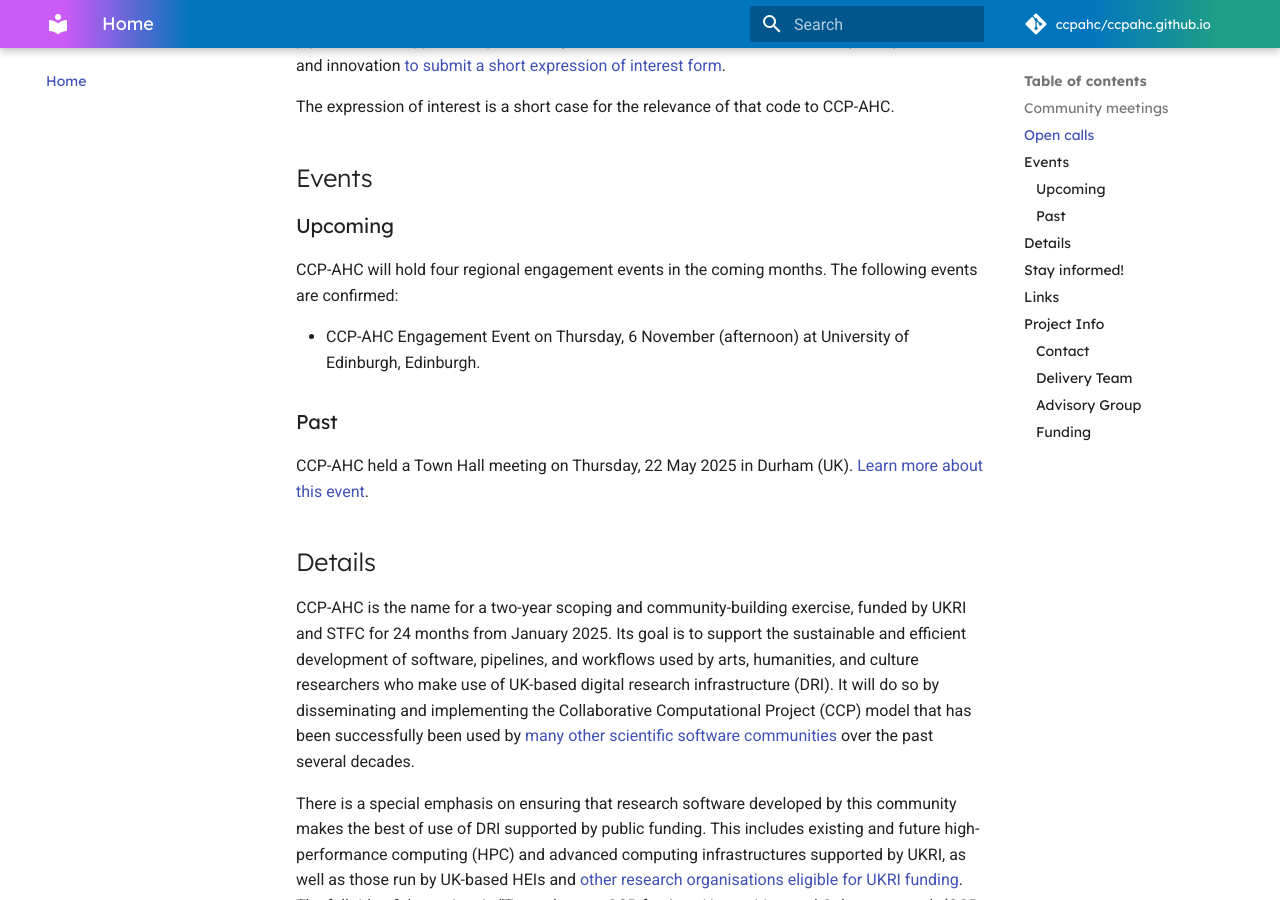
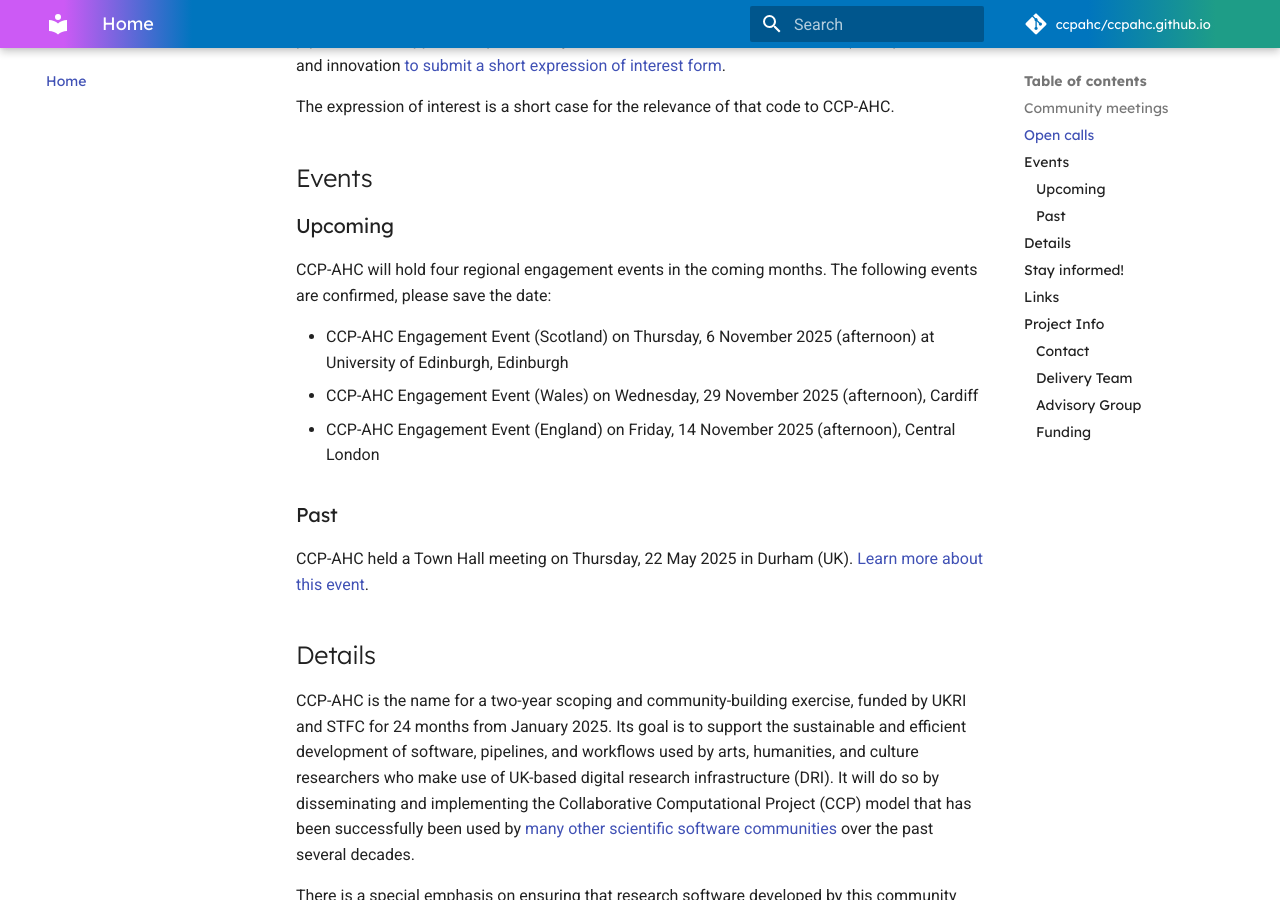
Before and after one commit to ccpahc/ccpahc.github.io, an MkDocs documentation site: the page built from docs/index.md, in a window 1280 px wide and 900 px high, scrolled down 1126 px. Built offline with MkDocs 1.6.1 and Material for MkDocs 9.7.7, drawn with Linux system fonts in a browser that asks for light colours; comment, search, counter and statistics services are not loaded.

Commit message:
Add dates for engagement events.

```diff
--- a/docs/index.md
+++ b/docs/index.md
@@ -20,9 +20,12 @@ The expression of interest is a short case for the relevance of that code to CCP
 
 ### Upcoming
 
-CCP-AHC will hold four regional engagement events in the coming months. The following events are confirmed:
+CCP-AHC will hold four regional engagement events in the coming months. The following events are confirmed, please save the date:
 
-- CCP-AHC Engagement Event on Thursday, 6 November (afternoon) at University of Edinburgh, Edinburgh.
+- CCP-AHC Engagement Event (Scotland) on Thursday, 6 November 2025 (afternoon) at University of Edinburgh, Edinburgh
+- CCP-AHC Engagement Event (Wales) on Wednesday, 29 November 2025 (afternoon), Cardiff
+- CCP-AHC Engagement Event (England) on Friday, 14 November 2025 (afternoon), Central London
+
 
 ### Past
 
--- a/mkdocs.yml
+++ b/mkdocs.yml
@@ -59,6 +59,7 @@ nav:
   - Activities:
       - activities/index.md
       - CCP-AHC Community Forum: activities/community-forum.md
+      - CCP-AHC Regional Engagement Events: activities/regional-engagement.md
       - CCP-AHC Call for Research Software: activities/codes-eoi.md
       - CCP-AHC Town Hall 2025:
             - activities/town-hall-2025/index.md
```
Also changed, not shown: docs/activities/regional-engagement.md (added, +5 -0 lines).
